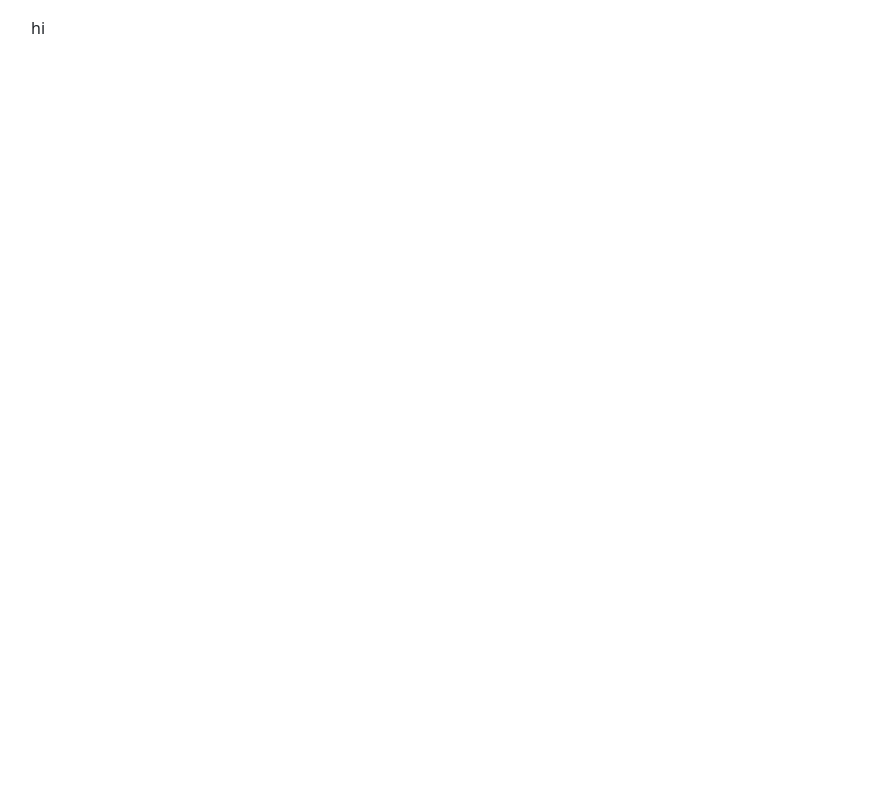
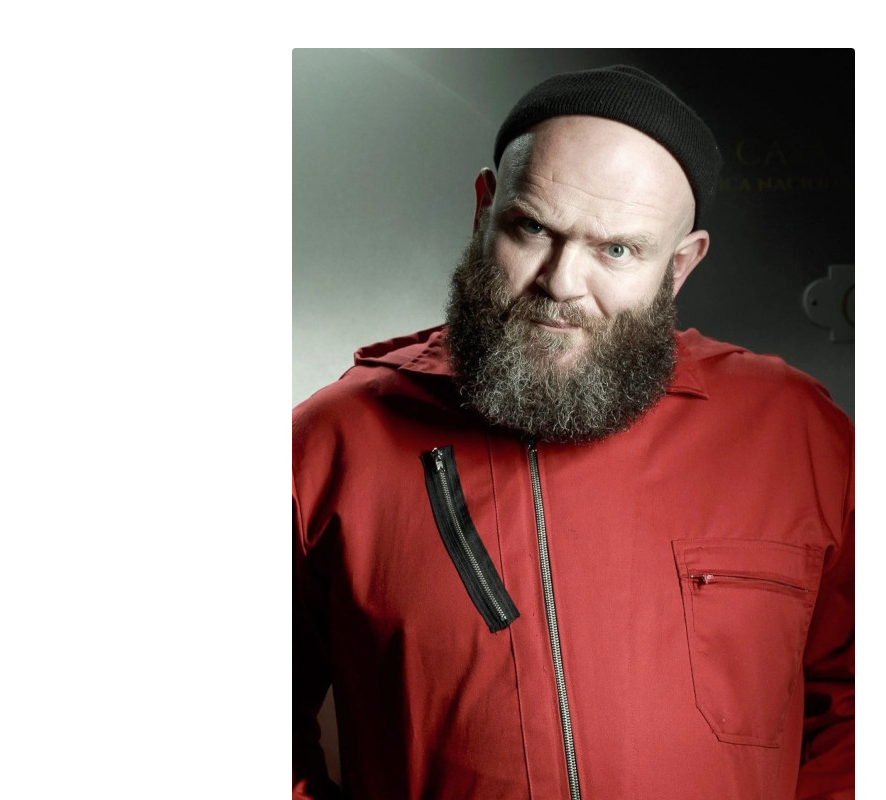
Before and after one commit to DulsaraNethmin/helsinki, a React (Create React App) app: page / in a window 1280 px wide. Shown: the top 800 px of the page, without its empty margins (67-953 px from the left). Built offline with nearby package versions, Linux system fonts and the light colour scheme.

Commit message:
image added

```diff
--- a/src/App.js
+++ b/src/App.js
@@ -1,15 +1,14 @@
 import './App.css';
 import React, { StrictMode } from 'react';
-import hr from './hr.jpeg';
-import sa from './s.jpeg';
-import vr from './vira.jpeg';
+import helsinki from './helsinki.jpeg';
+import helsinki_1000 from './helsinki1000_height.jpeg';
 
 function App() {
   return (
-<div className='container-sm'>
-<div class="container-xxl p-none p-lg-3 varient-primary">
-  hi
-</div>
+<div className="container-xxl mt-5 d-float  text-center w-100 h-100">
+    <div class="text-center">
+      <img src={helsinki_1000} class="rounded" alt="..."/>
+    </div>
 </div>
   );
 }
```
Also changed, not shown: src/helsinki.jpeg (added), src/helsinki1000_height.jpeg (added).
